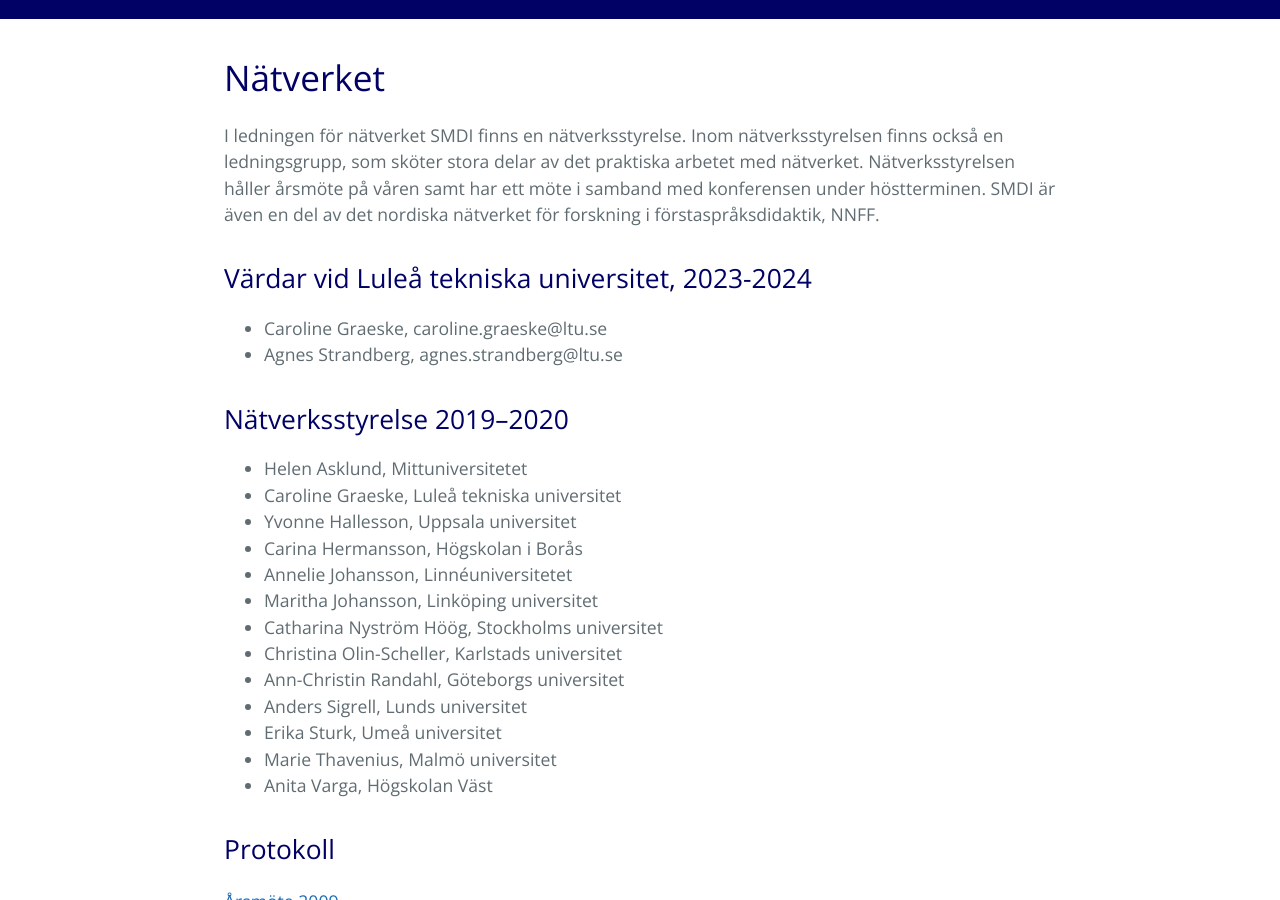
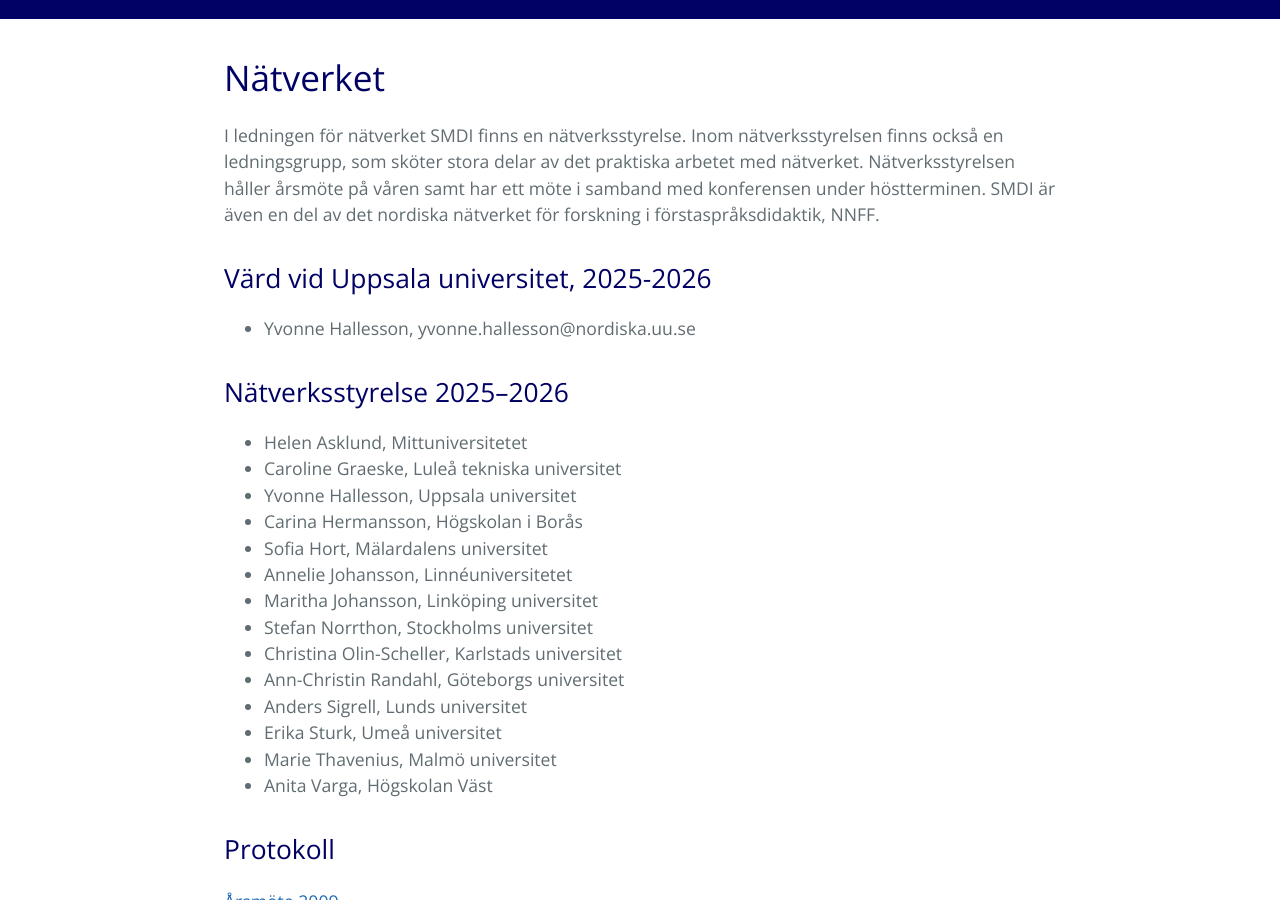
Before and after one commit to smdihemsida/smdihemsida.github.io, a Jekyll site: the page built from nätverket.md, in a window 1280 px wide and 900 px high, scrolled down 503 px. Built offline with Jekyll 4.4.1, drawn with Linux system fonts in a browser that asks for light colours; our own code applies the rules of GitHub Pages for plain Markdown files.

Commit message:
Update nätverket.md
Ändrat namn för värd och i styrelse

```diff
--- a/nätverket.md
+++ b/nätverket.md
@@ -6,20 +6,20 @@ layout: pages
 
 I ledningen för nätverket SMDI finns en nätverksstyrelse. Inom nätverksstyrelsen finns också en ledningsgrupp, som sköter stora delar av det praktiska arbetet med nätverket. Nätverksstyrelsen håller årsmöte på våren samt har ett möte i samband med konferensen under höstterminen. SMDI är även en del av det nordiska nätverket för forskning i förstaspråksdidaktik, NNFF.
 
-## Värdar vid Luleå tekniska universitet, 2023-2024
+## Värd vid Uppsala universitet, 2025-2026
 
-* Caroline Graeske, caroline.graeske@ltu.se
-* Agnes Strandberg, agnes.strandberg@ltu.se
+* Yvonne Hallesson, yvonne.hallesson@nordiska.uu.se
 
-## Nätverksstyrelse 2019–2020
+## Nätverksstyrelse 2025–2026
 
 * Helen Asklund, Mittuniversitetet
 * Caroline Graeske, Luleå tekniska universitet
 * Yvonne Hallesson, Uppsala universitet
 * Carina Hermansson, Högskolan i Borås
+* Sofia Hort, Mälardalens universitet
 * Annelie Johansson, Linnéuniversitetet
 * Maritha Johansson, Linköping universitet
-* Catharina Nyström Höög, Stockholms universitet
+* Stefan Norrthon, Stockholms universitet
 * Christina Olin-Scheller, Karlstads universitet
 * Ann-Christin Randahl, Göteborgs universitet
 * Anders Sigrell, Lunds universitet
```
